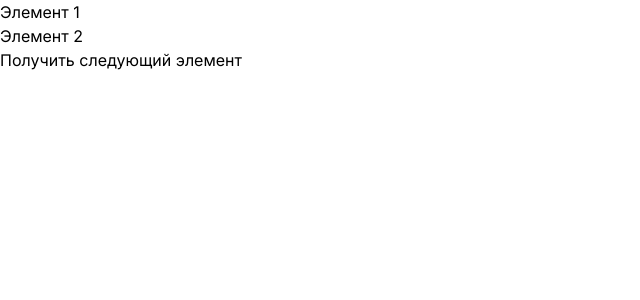
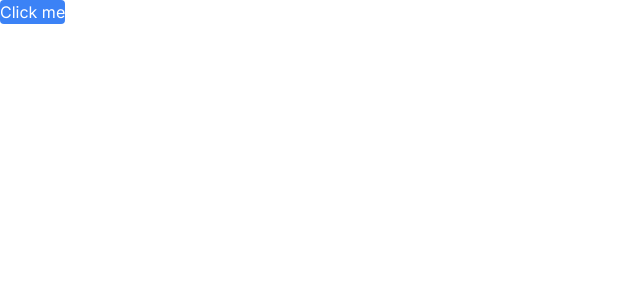
Before and after one commit to normkorm/react-wordle, a Next.js app: page /experement in a window 1280 px wide. Shown: the top 300 px of the page, without its empty margins (0-640 px from the left). Built offline with nearby package versions, Linux system fonts and the light colour scheme.

Commit message:
classname problem

```diff
--- a/package.json
+++ b/package.json
@@ -13,6 +13,7 @@
     "@types/react": "18.2.8",
     "@types/react-dom": "18.2.4",
     "autoprefixer": "10.4.14",
+    "clsx": "^1.2.1",
     "eslint": "8.42.0",
     "eslint-config-next": "13.4.4",
     "next": "13.4.4",
--- a/src/app/experement/page.tsx
+++ b/src/app/experement/page.tsx
@@ -1,22 +1,11 @@
 "use client";
-import React, { useRef } from "react";
+import clsx from "clsx";
 
-export default function MyComponent() {
-  const nextElementRef = useRef(null);
+export default function MyComponent({ isActive }) {
+  const buttonClasses = clsx("bg-blue-500", "text-white", {
+    active: isActive,
+    rounded: !isActive,
+  });
 
-  const handleClick = () => {
-    // Обращаемся к следующему соседнему элементу с помощью рефа
-    if (nextElementRef.current) {
-      // Выполняем необходимые действия с элементом
-      console.log(nextElementRef.current);
-    }
-  };
-
-  return (
-    <div>
-      <div>Элемент 1</div>
-      <div ref={nextElementRef}>Элемент 2</div>
-      <button onClick={handleClick}>Получить следующий элемент</button>
-    </div>
-  );
+  return <button className={buttonClasses}>Click me</button>;
 }
--- a/src/components/form-inputs.jsx/form-Inputs.jsx
+++ b/src/components/form-inputs.jsx/form-Inputs.jsx
@@ -44,23 +44,25 @@ export const FormInputs = () => {
           inputRefs[index]?.current.setAttribute("disabled", "disabled");
           inputRefs[index + 1]?.current.removeAttribute("disabled", "disabled");
           inputRefs[index + 1]?.current.focus();
-          [...word].map((letter, index) => {
-            if (letter.toLowerCase() === molot[index]) {
-              console.log(`совпадает буква ${word[index]}`);
-            }
-          });
           setWord((prevState) => (prevState = ""));
+          checkLetters(word);
         }
       });
     }
   };
+
+  function checkLetters(result) {
+    [...result].filter(
+      (oneLetter, index) => oneLetter.toLowerCase() === molot[index]
+    );
+  }
 
   return (
     <form className="grid grid-cols-5 gap-2">
       {inputRefs.map((ref, index) => (
         <input
           key={index}
-          className="border-2 text-center w-14 h-14 focus:outline-none font-black"
+          className={`border-2 text-center w-14 h-14 focus:outline-none font-black`}
           disabled={index !== 0}
           autoFocus={index === 0}
           maxLength={1}
@@ -69,7 +71,6 @@ export const FormInputs = () => {
           onKeyDown={(e) => handleKeyFocus(e, index)}
         />
       ))}
-      <div>{word}</div>
     </form>
   );
 };
```
Also changed, not shown: 1 other file (tests, documents, lock files or other folders).
